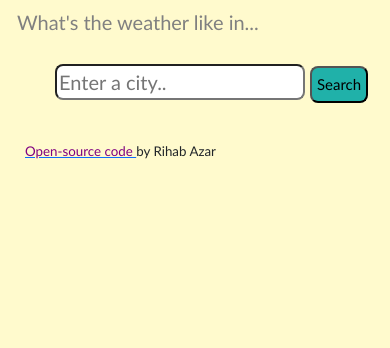
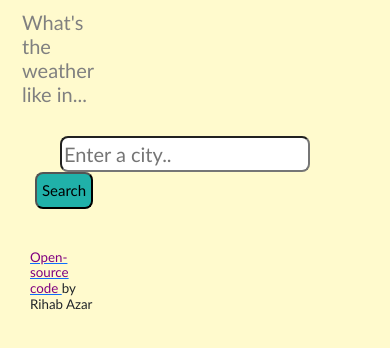
Before and after one commit to Shahbi88/Weather-React-Separate-VS-import, a React (Create React App) app: page / in a window 390 px wide. Shown: the top 348 px of the page. Built offline with nearby package versions, Linux system fonts and the light colour scheme; no server answers.

Commit message:
mobile tweaks

```diff
--- a/src/WeatherForecast.css
+++ b/src/WeatherForecast.css
@@ -2,6 +2,8 @@
   text-align: center;
   margin-top: 50px;
   margin-right: 20px;
+  align-items: center;
+  align-self: center;
 }
 
 .Forecast-icon {
@@ -13,7 +15,7 @@
 }
 .min-temp {
   color: rgb(94, 93, 93);
-  margin-top: 2px;
+  margin-top: 1px;
 }
 
 .forecast-temperature {
--- a/src/styles.css
+++ b/src/styles.css
@@ -14,10 +14,9 @@ h5 {
 }
 
 .card-body {
-  background-color: #fffacd;
   align-self: center;
   align-content: center;
-  margin: auto;
+  margin-left: 50px;
   align-items: center;
 }
 .search-form-input {
@@ -56,6 +55,8 @@ h5 {
   padding: 5px;
   display: inline-block;
   font-size: smaller;
+  align-self: center;
+  align-content: center;
 }
 #time {
   padding-top: 10px;
@@ -67,6 +68,11 @@ h4 {
 }
 #city {
   padding: 15px;
+  display: block;
+  text-align: center;
+  margin: auto;
+  align-items: center;
+  align-self: center;
   padding-top: 10px;
   color: rgb(164, 40, 164);
   font-weight: bold;
@@ -100,8 +106,7 @@ h4 {
 body {
   font-family: "Trebuchet MS", "Lucida Sans Unicode", "Lucida Grande",
     "Lucida Sans", Arial, sans-serif;
-  padding: 100px 100px;
-  border-radius: 10px;
+
   background-color: #fffacd;
 }
 .weather-forecast {
@@ -137,6 +142,12 @@ body {
   header {
     margin-left: 0px;
   }
+  .card-body {
+    display: block;
+    justify-content: center;
+    margin-left: 5px;
+    max-width: 25%;
+  }
   body {
     font-family: "Trebuchet MS", "Lucida Sans Unicode", "Lucida Grande",
       "Lucida Sans", Arial, sans-serif;
@@ -148,6 +159,7 @@ body {
   .mainCity {
     display: inline;
     padding-top: 0px;
+    background-color: #f5edc3;
   }
   #city {
     color: rgb(164, 40, 164);
@@ -155,6 +167,8 @@ body {
     font-size: 26px;
     padding-top: 0px;
     font-family: Cambria, Cochin, Georgia, Times, "Times New Roman", serif;
+
+    display: block;
   }
   .number {
     font-size: small;
```
